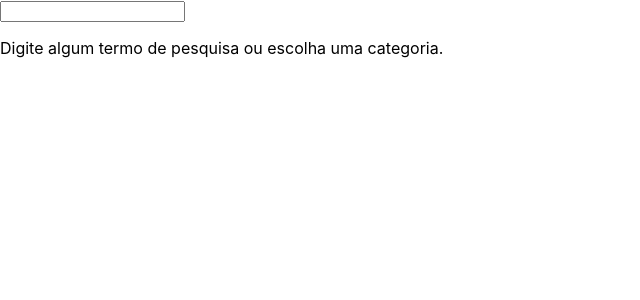
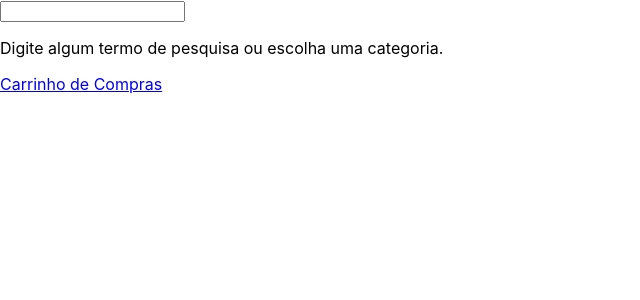
Before and after one commit to rodcamargo/frontend-online-store, a React (Create React App) app: page / in a window 1280 px wide. Shown: the top 300 px of the page, without its empty margins (0-640 px from the left). Built offline with nearby package versions, Linux system fonts and the light colour scheme.

Commit message:
feat: Implement Requirement 03 - Create shopping cart page

```diff
--- a/src/App.js
+++ b/src/App.js
@@ -1,6 +1,7 @@
 import React from 'react';
 import { BrowserRouter, Switch, Route } from 'react-router-dom';
 import SearchPage from './components/SearchPage';
+import ShoppingCart from './components/ShoppingCart';
 
 class App extends React.Component {
   state = {
@@ -19,13 +20,13 @@ class App extends React.Component {
         <BrowserRouter>
           <Switch>
             <Route
-              exact
-              path="/"
+              exact path="/"
               render={ () => (<SearchPage
                 inputSearch={ inputSearch }
                 onChange={ this.handleChange }
               />) }
             />
+            <ShoppingCart />
           </Switch>
         </BrowserRouter>
       </div>
--- a/src/components/SearchPage.js
+++ b/src/components/SearchPage.js
@@ -1,5 +1,6 @@
 import React from 'react';
 import propTypes from 'prop-types';
+import { Link } from 'react-router-dom';
 
 class SearchPage extends React.Component {
   render() {
@@ -20,6 +21,12 @@ class SearchPage extends React.Component {
             Digite algum termo de pesquisa ou escolha uma categoria.
           </p>
         )}
+        <Link
+          data-testid="shopping-cart-button"
+          to="/shoppingcart"
+        >
+          Carrinho de Compras
+        </Link>
       </div>
     );
   }
--- /dev/null
+++ b/src/components/ShoppingCart.js
@@ -0,0 +1,16 @@
+import React from 'react';
+import { Link } from 'react-router-dom';
+
+class ShoppingCart extends React.Component {
+  render() {
+    return (
+      <div>
+        <Link to="/">Retornar a Página Inicial</Link>
+        <p>Carrinho de Compras</p>
+        <p data-testid="shopping-cart-empty-message">Seu carrinho está vazio</p>
+      </div>
+    );
+  }
+}
+
+export default ShoppingCart;
```
